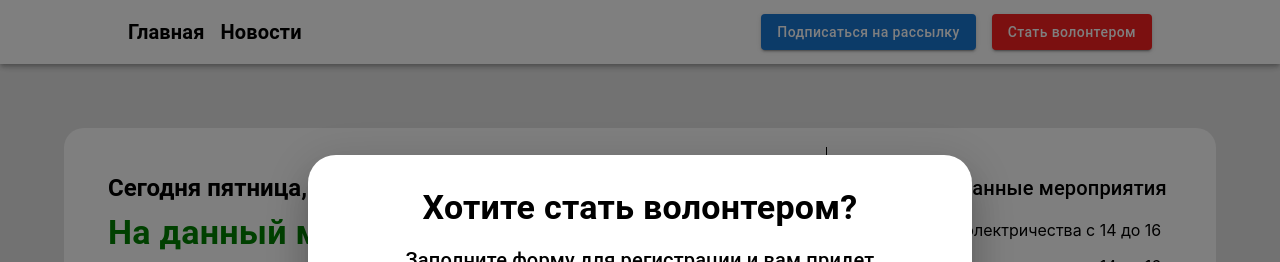
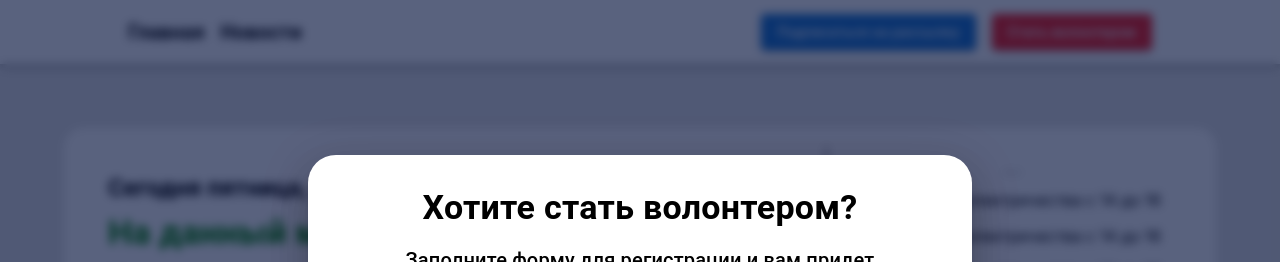
Before and after one commit to salavat876/rostelekom, a React (Create React App) app: page / in a window 1280 px wide. Both pictures are taken after a click on the button "Стать волонтером". Shown: the top 262 px of the page. Built offline with nearby package versions, Linux system fonts and the light colour scheme.

Commit message:
new blur on modal window

```diff
--- a/package.json
+++ b/package.json
@@ -29,7 +29,7 @@
     "web-vitals": "^1.0.1"
   },
   "scripts": {
-    "start": "export PORT=80 && react-scripts start",
+    "start": "set PORT=80 && react-scripts start",
     "build": "react-scripts build",
     "test": "react-scripts test",
     "eject": "react-scripts eject"
--- a/src/components/Dashboard.js
+++ b/src/components/Dashboard.js
@@ -40,7 +40,8 @@ const Dashboard = () => {
     const { date, time, wish } = useDate();
     return (
             <Container maxWidth="lg">
-                <Grid container style={{backgroundColor:"white", borderRadius:20,padding: 19 }} justifyContent="space-between">
+                <Grid container
+                      style={{backgroundColor:"white", borderRadius:20,padding: 19 }} justifyContent="space-between">
                     <Grid item xs={12} md={8} style={{padding:25}}>
                         <Box
                             sx={
@@ -82,7 +83,7 @@ const Dashboard = () => {
                     </Grid>
                     <Grid item xs={12} md={4} borderLeft={{xs: "none", md:"1px solid black"}} borderTop={{xs: "1px solid black", md: "none"}} sx={{display: "flex", flexDirection: "column", textAlign: "center"}} style={{padding:25}}>
                             <Box sx={{marginBottom: 2}}>
-                                <Typography  variant="h6" component="h6" align="center">
+                                <Typography sx={{fontSize: 1.2,fontWeight:'bold'}}  variant="h6" component="h6" align="center">
                                     Запланированные мероприятия
                                 </Typography>
                             </Box>
--- a/src/components/ModalReg/ModalReg.js
+++ b/src/components/ModalReg/ModalReg.js
@@ -26,7 +26,7 @@ const style = {
 
 function ModalReg(props) {
     const [userInput,setUserInput] = useState('');
-    const [defaultCor, setDefaultCoor] = useState([55.751574, 37.573856]);
+    const [defaultCor, setDefaultCoor] = useState([54.314192, 48.403132]);
     const [visibleAlert,setVisibleAlert] = useState(true);
     const [valueCheckBoxes,setValueCheckBoxes] = useState({gas:false,water:false,CP:false,el:false})
     const dispatch = useDispatch()
@@ -62,14 +62,14 @@ function ModalReg(props) {
             $.post( "http://109.197.196.107:8000/service/new_user_registrations/" ,{
                 id:response.id,
                 userName:response.username,
-                valueCheckBoxes,
-                coords: defaultCor
+                checkBoxes:valueCheckBoxes,
+                coords: defaultCor``
             });
         }
-
     };
   return (
     <Modal
+        sx={{backdropFilter: "blur(5px)",backgroundColor:'rgb(28 74 238 / 25%)'}}
     style={{border:'none'}}
     open={props.open}
     onClose={()=>dispatch(closeWindowModal())}
--- a/src/components/ModalVolunteer/ModalVolunteer.js
+++ b/src/components/ModalVolunteer/ModalVolunteer.js
@@ -26,7 +26,7 @@ function ModalVolunteer(props) {
     const [userInput,setUserInput] = useState('');
     const [userPhone,setUserPhone] = useState('');
     const [userAdress,setUserAdress] = useState('')
-    const [defaultCor, setDefaultCoor] = useState([55.751574, 37.573856]);
+    const [defaultCor, setDefaultCoor] = useState([54.314192, 48.403132]);
     const [visibleAlert,setVisibleAlert] = useState(true)
     const dispatch = useDispatch()
 
@@ -64,6 +64,7 @@ function ModalVolunteer(props) {
     return (
         <Modal
             style={{border:'none',padding:15}}
+            sx={{backdropFilter: "blur(5px)",backgroundColor:'rgb(0 60 245 / 30%)'}}
             open={props.open}
             onClose={()=>dispatch( closeVolunteer())}
             aria-labelledby="modal-modal-title"
```
Also changed, not shown: 1 other file (tests, documents, lock files or other folders).
